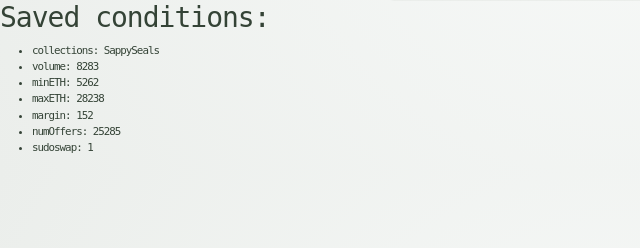
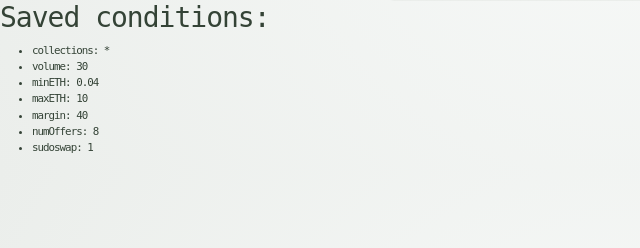
Before and after one commit to CodeFromEggly/PiranhaProject, a Flask app: page /conditions in a window 1280 px wide. Shown: the part 552-800 px from the top of the page, without its empty margins (0-640 px from the left). Run offline with Flask 2, Linux system fonts and the light colour scheme; some libraries are stand-ins or nearby versions.

Commit message:
Minor Updates
- Updated conditions form to accept decimal values

```diff
--- a/app/search_conditions.json
+++ b/app/search_conditions.json
@@ -1 +1 @@
-{"collections": "SappySeals", "volume": "8283", "minETH": "5262", "maxETH": "28238", "margin": "152", "numOffers": "25285", "sudoswap": "1"}
+{"collections": "*", "volume": "30", "minETH": "0.04", "maxETH": "10", "margin": "40", "numOffers": "8", "sudoswap": "1"}
--- a/app/templates/conditions.html
+++ b/app/templates/conditions.html
@@ -29,18 +29,18 @@
                         <div class="row">
                             <div class="col">
                                 <label for="minETH">Min NFT price (ETH)</label>
-                                <input type="number" name="minETH" id="minETH" class="form-control">
+                                <input type="number" name="minETH" id="minETH" class="form-control" step="0.001">
                             </div>
                             <div class="col">
                                 <label for="maxETH">Max NFT price (ETH)</label>
-                                <input name="maxETH" type="number" id="maxETH" class="form-control">
+                                <input name="maxETH" type="number" id="maxETH" class="form-control" step="0.001">
                             </div>
                         </div>
 
                     <label for="margin">% Margin (considers gas)</label>
                     <input name="margin" type="number" id="margin" class="form-control">
                     <label for="numOffers">How many WETH offers minimum?</label>
-                    <input name="numOffers" type="number" id="numOffers" class="form-control">
+                    <input name="numOffers" type="number" id="numOffers" class="form-control" step="0.1">
                 </div>
 
 
```
